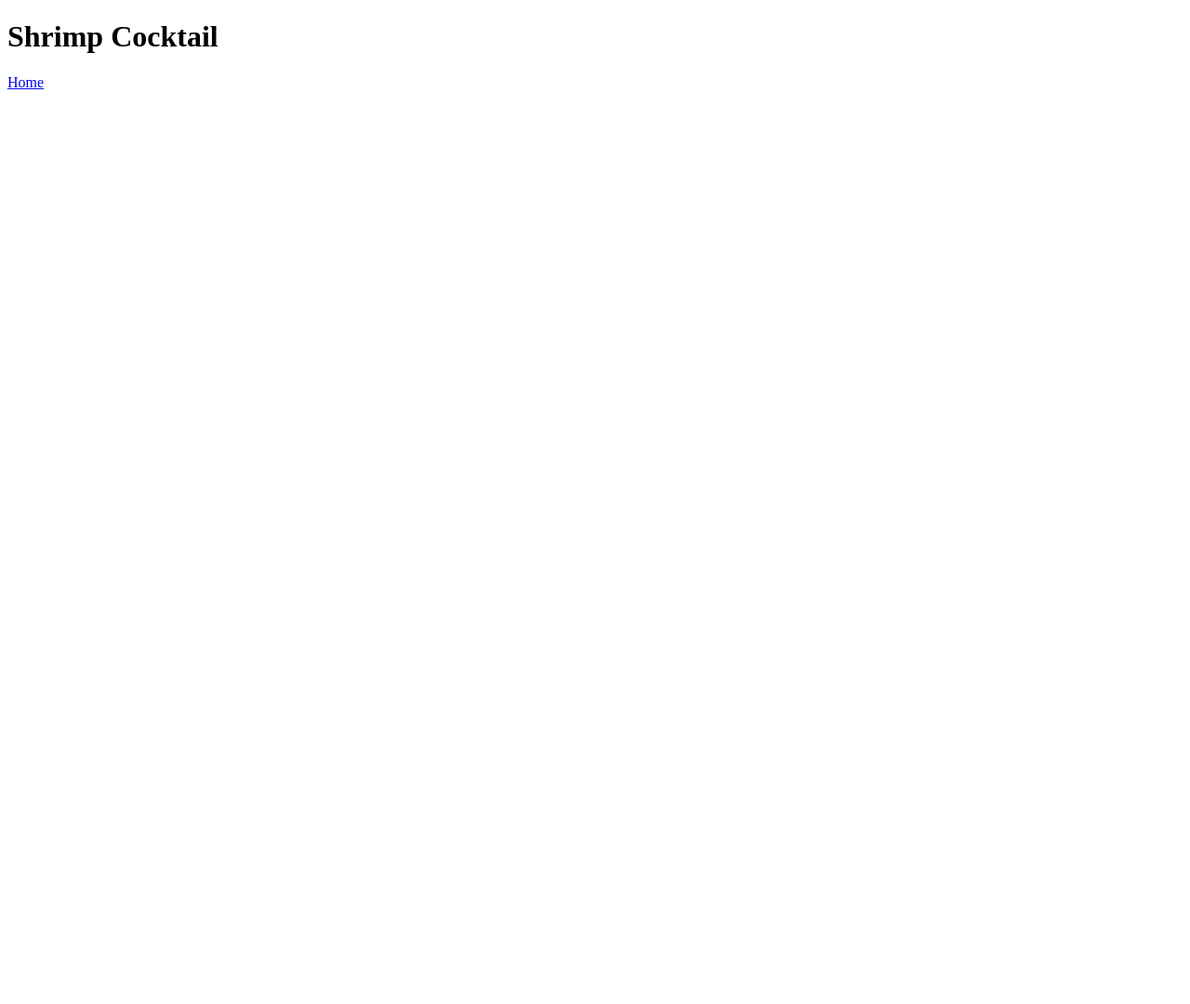
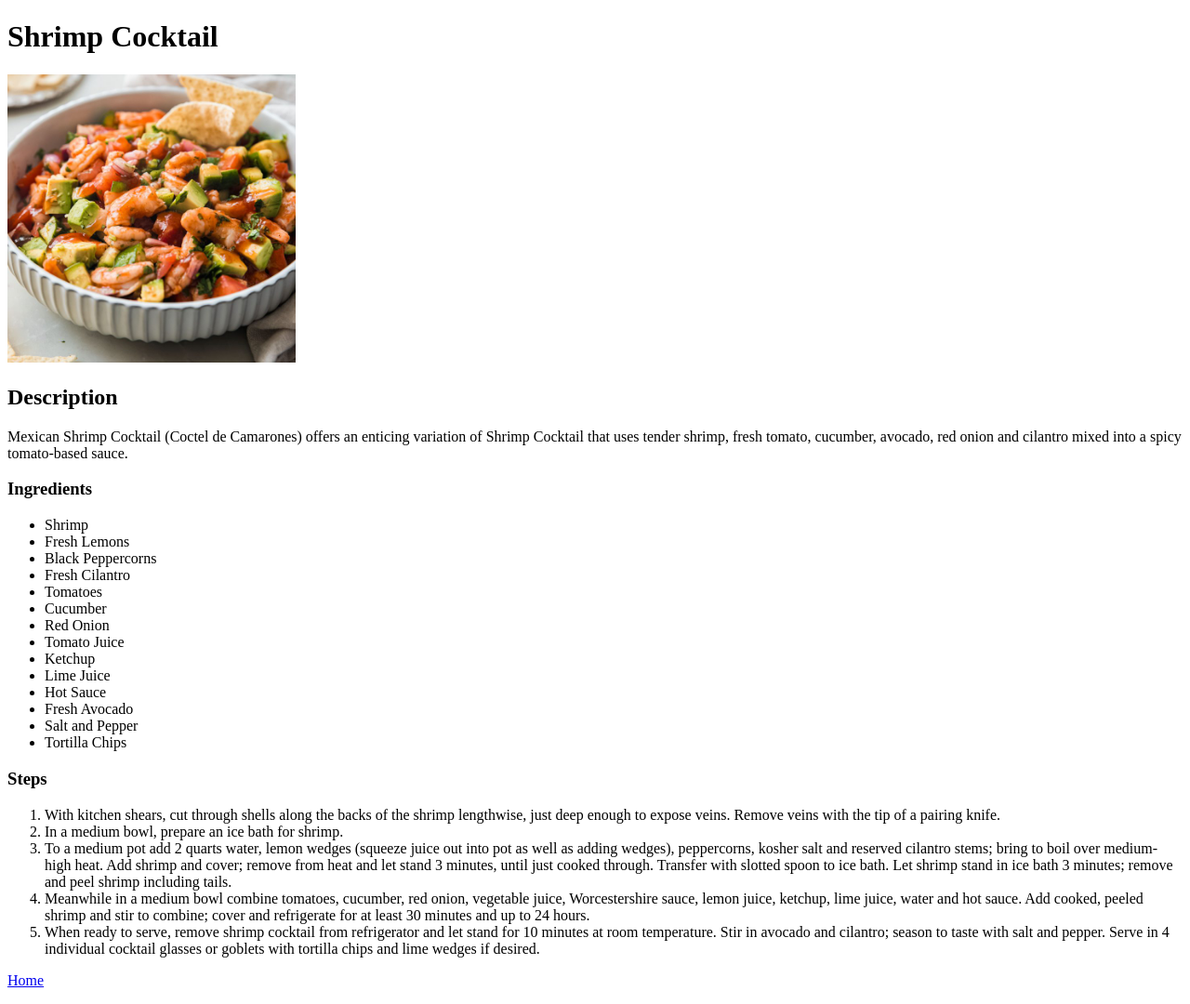
Before and after one commit to dorianthemartian/odin-recipes, a plain HTML site: page recipes/shrimp_cocktail.html in a window 1280 px wide. Shown: the whole page at 93% size. Before the commit the page ends 800 px from the top, so only its background shows below. Drawn offline with Linux system fonts and the light colour scheme.

Commit message:
Add desc, ingredients, steps to Shrimp Cocktail
I added the description, ingredients and cooking
steps to the Shrimp Cocktail recipe page.

```diff
--- a/recipes/shrimp_cocktail.html
+++ b/recipes/shrimp_cocktail.html
@@ -7,6 +7,39 @@
 
     <body>
         <h1>Shrimp Cocktail</h1>
-        <a href="../index.html">Home</a>
+
+        <img src="../images/Shrimp_Cocktail.jpg" alt="A photo of delectably cooked Shrimp Cocktail." height="310" width="310">
+
+        <h2>Description</h2>
+        <p>Mexican Shrimp Cocktail (Coctel de Camarones) offers an enticing variation of Shrimp Cocktail that uses tender shrimp, fresh tomato, cucumber, avocado, red onion and cilantro mixed into a spicy tomato-based sauce.</p>
+
+        <h3>Ingredients</h3>
+        <ul>
+            <li>Shrimp</li>
+            <li>Fresh Lemons</li>
+            <li>Black Peppercorns</li>
+            <li>Fresh Cilantro</li>
+            <li>Tomatoes</li>
+            <li>Cucumber</li>
+            <li>Red Onion</li>
+            <li>Tomato Juice</li>
+            <li>Ketchup</li>
+            <li>Lime Juice</li>
+            <li>Hot Sauce</li>
+            <li>Fresh Avocado</li>
+            <li>Salt and Pepper</li>
+            <li>Tortilla Chips</li>
+        </ul>
+
+        <h3>Steps</h3>
+        <ol>
+            <li>With kitchen shears, cut through shells along the backs of the shrimp lengthwise, just deep enough to expose veins. Remove veins with the tip of a pairing knife.</li>
+            <li>In a medium bowl, prepare an ice bath for shrimp.</li>
+            <li>To a medium pot add 2 quarts water, lemon wedges (squeeze juice out into pot as well as adding wedges), peppercorns, kosher salt and reserved cilantro stems; bring to boil over medium-high heat. Add shrimp and cover; remove from heat and let stand 3 minutes, until just cooked through. Transfer with slotted spoon to ice bath. Let shrimp stand in ice bath 3 minutes; remove and peel shrimp including tails.</li>
+            <li>Meanwhile in a medium bowl combine tomatoes, cucumber, red onion, vegetable juice, Worcestershire sauce, lemon juice, ketchup, lime juice, water and hot sauce. Add cooked, peeled shrimp and stir to combine; cover and refrigerate for at least 30 minutes and up to 24 hours.</li>
+            <li>When ready to serve, remove shrimp cocktail from refrigerator and let stand for 10 minutes at room temperature. Stir in avocado and cilantro; season to taste with salt and pepper. Serve in 4 individual cocktail glasses or goblets with tortilla chips and lime wedges if desired.</li>
+        </ol>
+
+        <p><a href="../index.html">Home</a></p>
     </body>
 </html>
```
